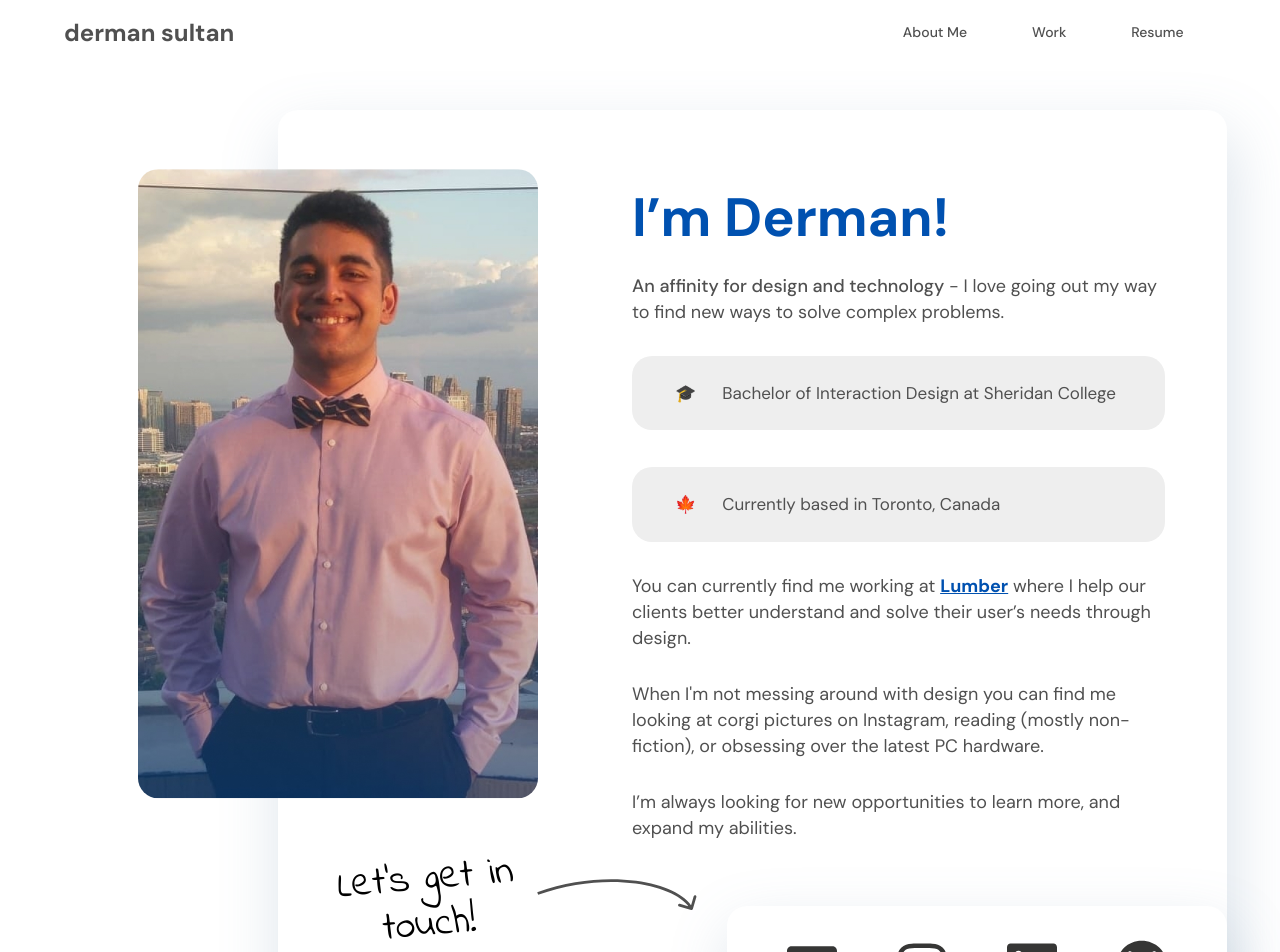
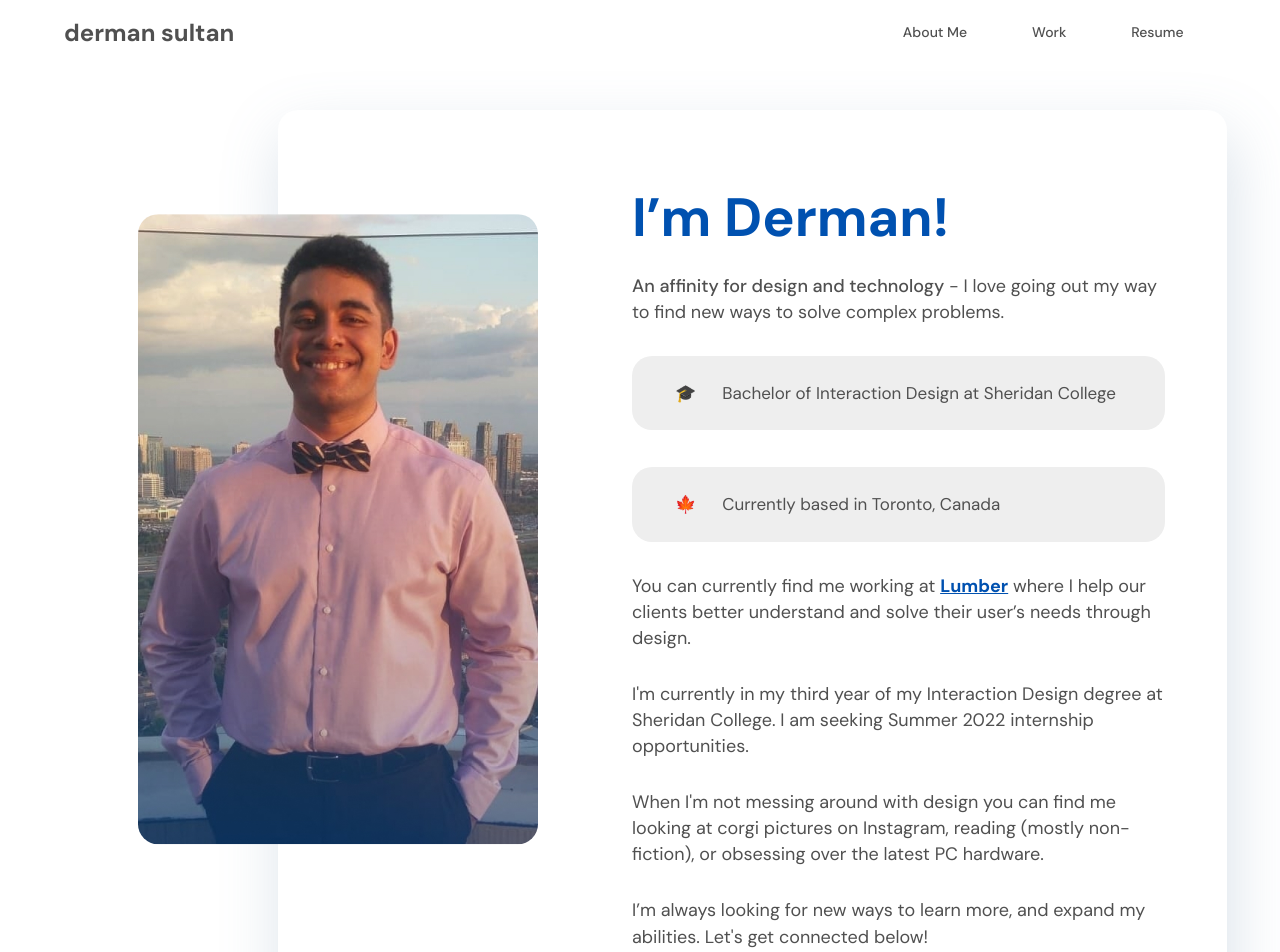
Before and after one commit to dermansultan/Portfolio2020, a React (Create React App) app: page /About in a window 1280 px wide. Shown: the top 952 px of the page. Built offline with nearby package versions, Linux system fonts and the light colour scheme.

Commit message:
Copy updates

```diff
--- a/src/Components/About.jsx
+++ b/src/Components/About.jsx
@@ -361,9 +361,7 @@ const About = () => {
       >
         <div className="aboutBio">
           <Dp src={dp} />
-          <Header>
-            I’m Derman!
-          </Header>
+          <Header>I’m Derman!</Header>
           <Spacer height={["10px", "20px", "41px", "81px"]}></Spacer>
 
           <Para>
@@ -400,6 +398,12 @@ const About = () => {
           <Spacer height={["20px", "30px", "40px", "50px"]}></Spacer>
 
           <Para>
+            I'm currently in my third year of my Interaction Design degree at
+            Sheridan College. I am seeking Summer 2022 internship opportunities.
+          </Para>
+          <Spacer height={["20px", "30px", "40px", "50px"]}></Spacer>
+
+          <Para>
             When I'm not messing around with design you can find me looking at
             corgi pictures on Instagram, reading (mostly non-fiction), or
             obsessing over the latest PC hardware.
@@ -407,8 +411,8 @@ const About = () => {
           <Spacer height={["20px", "30px", "40px", "50px"]}></Spacer>
 
           <Para>
-            I’m always looking for new opportunities to learn more, and expand
-            my abilities.
+            I’m always looking for new ways to learn more, and expand
+            my abilities. Let's get connected below!
           </Para>
           <Social>
             <div id="arrow">
--- a/src/Components/GoodeHealthCaseStudy.jsx
+++ b/src/Components/GoodeHealthCaseStudy.jsx
@@ -579,7 +579,7 @@ const GoodeHealth = ({ lightBoxHandler }) => {
           <BodyPara>
             It was here where our team would set out to create a design system.
             This was mainly handled by my design team member YP with feedback
-            based on various teams members such as developers, me and some of
+            based on various teams members such as developers, myself and some of
             the Goodehealth team. She created a sleek modern design system that
             matched modern day health applications while tying in aspects of
             their own branding.
```
